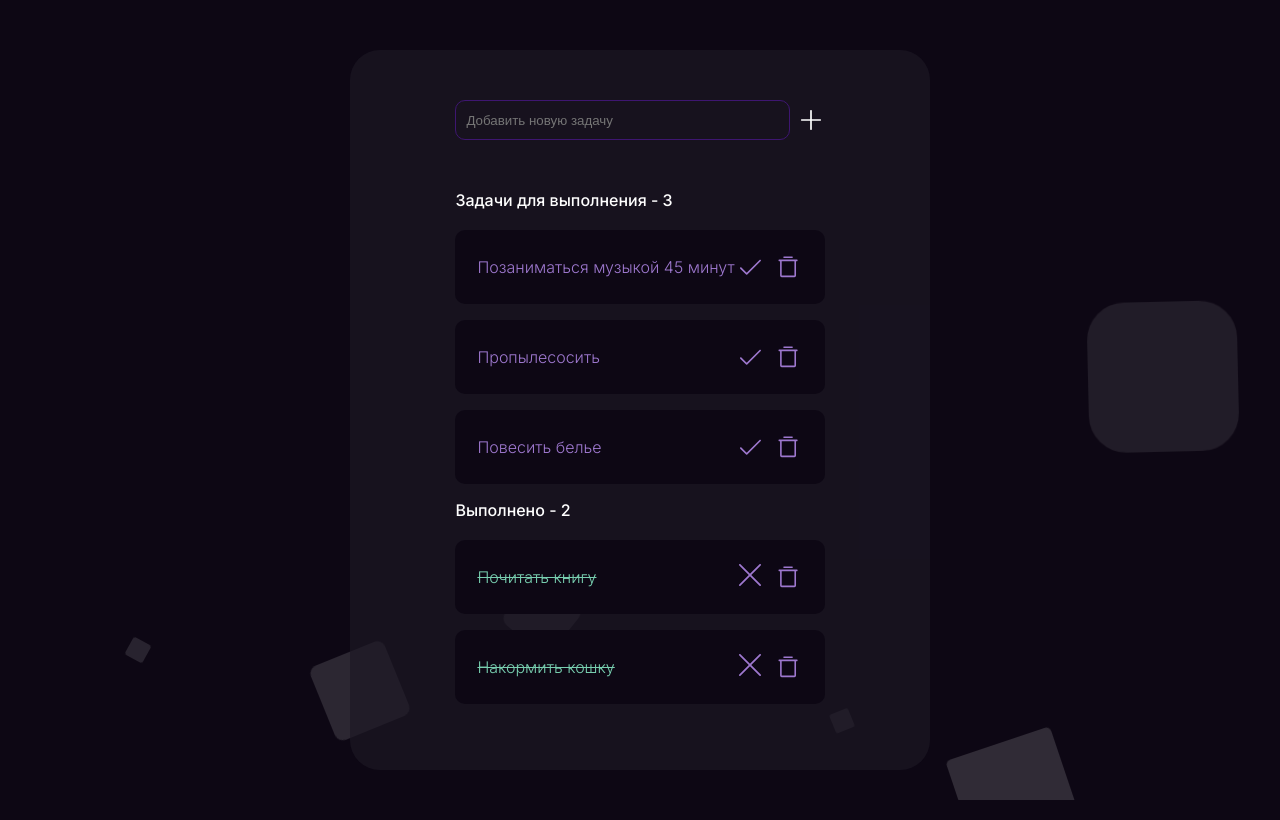
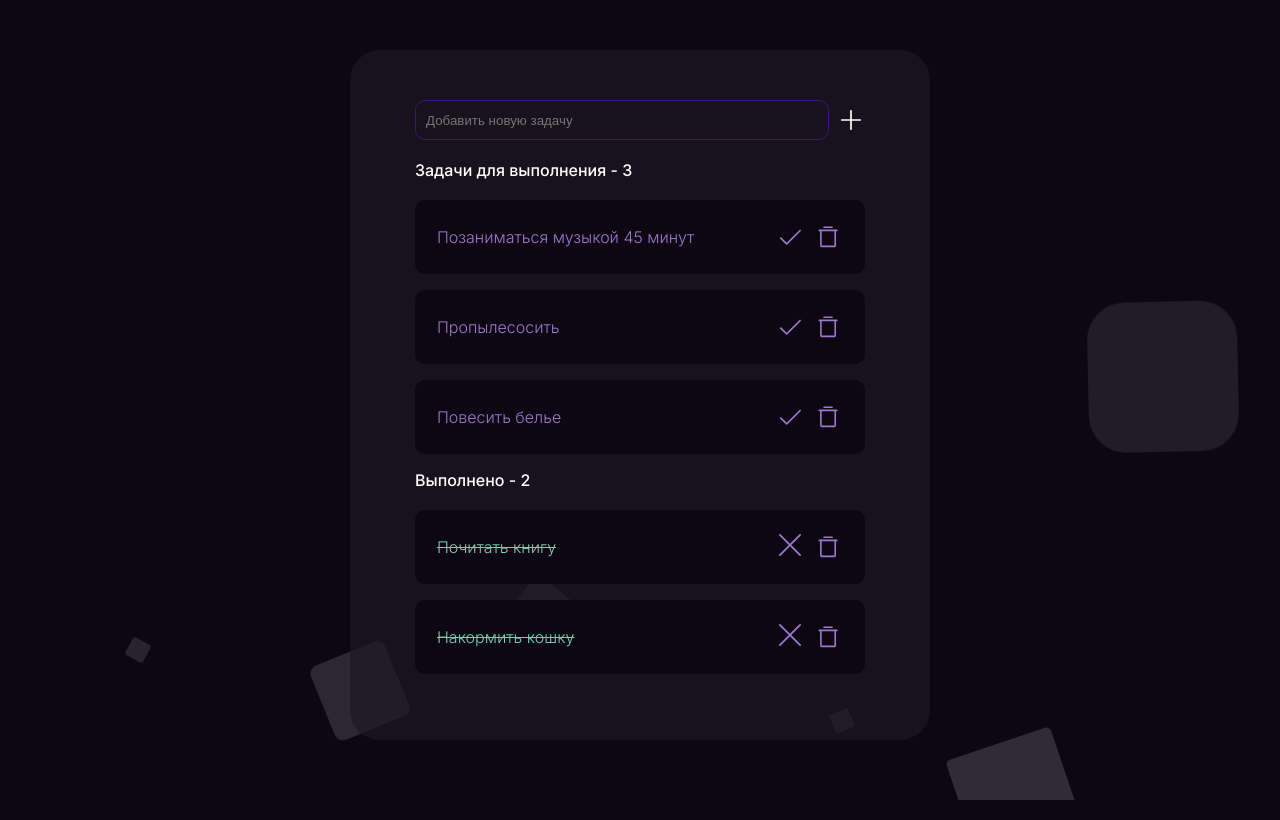
Before and after one commit to Hromsi/todo-app, a Next.js app: page / in a window 1280 px wide. Built offline with nearby package versions, Linux system fonts and the light colour scheme.

Commit message:
Добавлена валидация input

```diff
--- a/src/app/globals.css
+++ b/src/app/globals.css
@@ -7,6 +7,7 @@
   --completed-color: #78CFB0;
   --border-color: #3E1671;
   --card-bg-color: #1d1825ab;
+  --error-color: #cd3755;
   --transition: transform 0.4s ease;
 }
 /*
@@ -40,7 +41,7 @@ button {
   color: var(--font-color)
 }
 
-input {
+.input {
   height: 40px;
   width: 100%;
   padding: 10px;
@@ -48,6 +49,10 @@ input {
   border-radius: 10px;
   background: none;
   color: var(--text-color);
+}
+
+.input_error {
+  border: 1px solid var(--error-color);
 }
 
 .icon-cancel::before {
@@ -89,12 +94,23 @@ input {
   z-index: 1;
 }
 
-.card__input {
+.control {
+  margin-bottom: 20px;
+}
+
+.field {
   display: flex;
   align-items: center;
   gap: 8px;
   width: 100%;
-  margin-bottom: 50px;
+}
+
+.control__error {
+  display: block;
+  margin-top: 0.25rem;
+  font-size: 0.75rem;
+  display: flex;
+  color: var(--error-color);
 }
 
 h2 {
@@ -118,15 +134,10 @@ h2 {
   gap: 20px;
 }
 
-/* .task-container__title {
-
-} */
-
 .task-container__list {
   list-style: none;
   display: flex;
   flex-direction: column-reverse;
-  /* gap: 16px; */
 }
 
 .task-container__item {
--- a/src/app/page.tsx
+++ b/src/app/page.tsx
@@ -7,10 +7,17 @@ import { RootState } from '@/lib/store/store';
 
 export default function Home() {
 	const [text, setText] = useState('');
+	const [isError, setIsError] = useState(false);
 	const todos = useSelector((state: RootState) => state.todos.todos);
 	const dispatch = useDispatch();
 
+
 	const addTask = () => {
+		if (text === '') {
+			setIsError(true);
+			return;
+		}
+		setIsError(false);
 		dispatch(addTodo({ text }));
 		setText('');
 	};
@@ -28,16 +35,24 @@ export default function Home() {
 		<>
 			<main className="main context">
 				<div className="card">
-					<form onSubmit={submit}>
-						<label className="card__input">
-							<input
-								className="input"
-								placeholder="Добавить новую задачу"
-								value={text}
-								onChange={e => setText(e.target.value)}
-							/>
-							<button className="button" type="submit"><img src="/plus.svg"/></button>
-						</label>
+					<form onSubmit={submit} style={{ width: '100%' }}>
+						<div className="control">
+							<div className="field">
+								<input
+									className={'input' + `${isError ? ' input_error' : ''}`}
+									placeholder="Добавить новую задачу"
+									value={text}
+									onChange={(e) => {
+										setText(e.target.value);
+										setIsError(false);
+									}}
+								/>
+								<button className="button" type="submit"><img src="/plus.svg"/></button>
+							</div>
+							{isError ? <span className="control__error">Поле не может быть пустым. Пожалуйста, введите название задачи.</span> : null}
+						</div>
+
+
 						<div className="task-container">
 							<h2 className="task-container__title">Задачи для выполнения - {tasksToDo}</h2>
 							<ul className="task-container__list">
```
